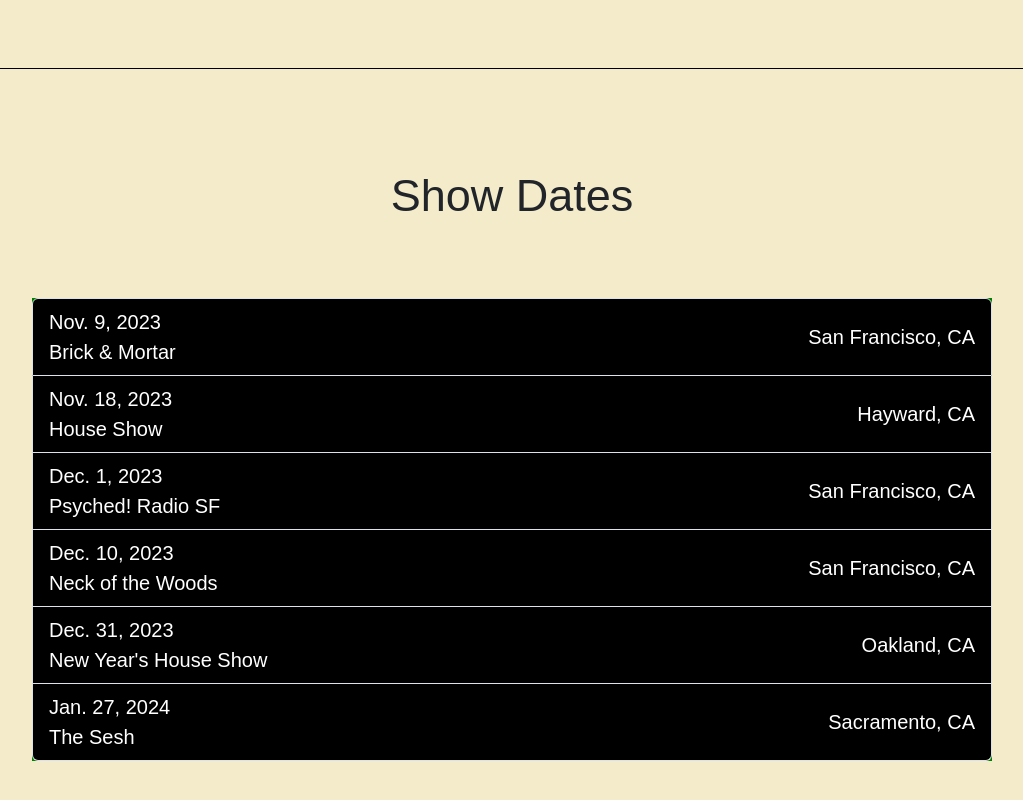
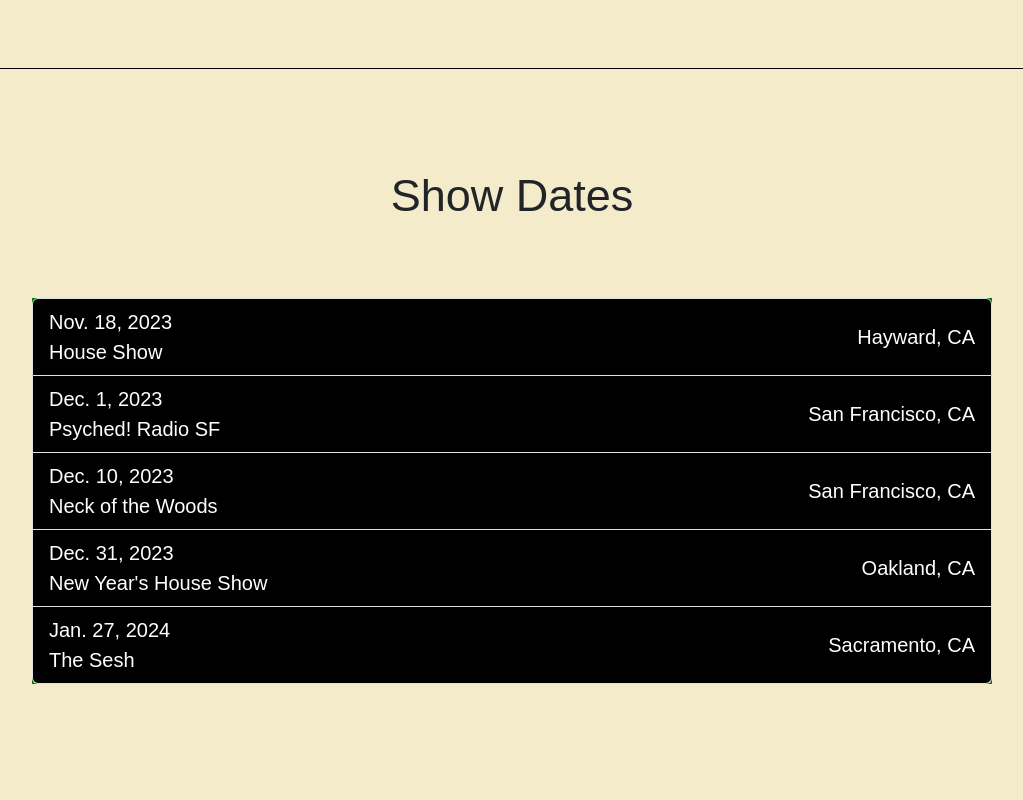
Before and after one commit to alyssamarie0107/luna-ivy, a React (Create React App) app: page / in a window 1280 px wide. Shown: the part 1118-1918 px from the top of the page, without its empty margins (128-1151 px from the left). Built offline with nearby package versions, Linux system fonts and the light colour scheme; a web font is replaced by a local one.

Commit message:
removed brick and mortar show

```diff
--- a/src/sections/shows/Shows.js
+++ b/src/sections/shows/Shows.js
@@ -33,15 +33,6 @@ const Shows = () => {
                 whileInView="visible"
                 viewport={{ once: true }}>
                     <ListGroup>
-                        <ListGroup.Item className={ styles.listGroup }>
-                            <div className={ styles.DateVenue }>
-                                <p>Nov. 9, 2023</p>
-                                <p>Brick & Mortar</p>
-                            </div>
-                            <div className= { styles.City }>
-                                <p>San Francisco, CA</p>
-                            </div>
-                        </ListGroup.Item>
                         <ListGroup.Item className={ styles.listGroup }>
                             <div className={ styles.DateVenue }>
                                 <p>Nov. 18, 2023</p>
```
